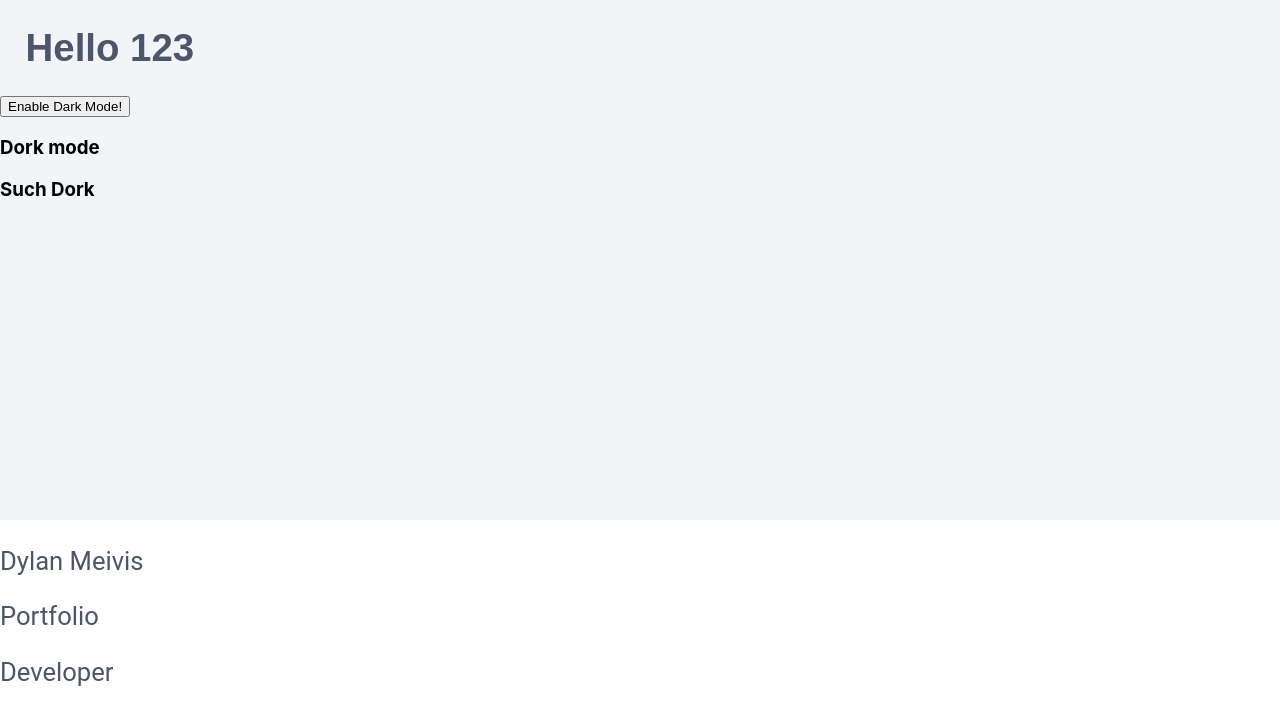
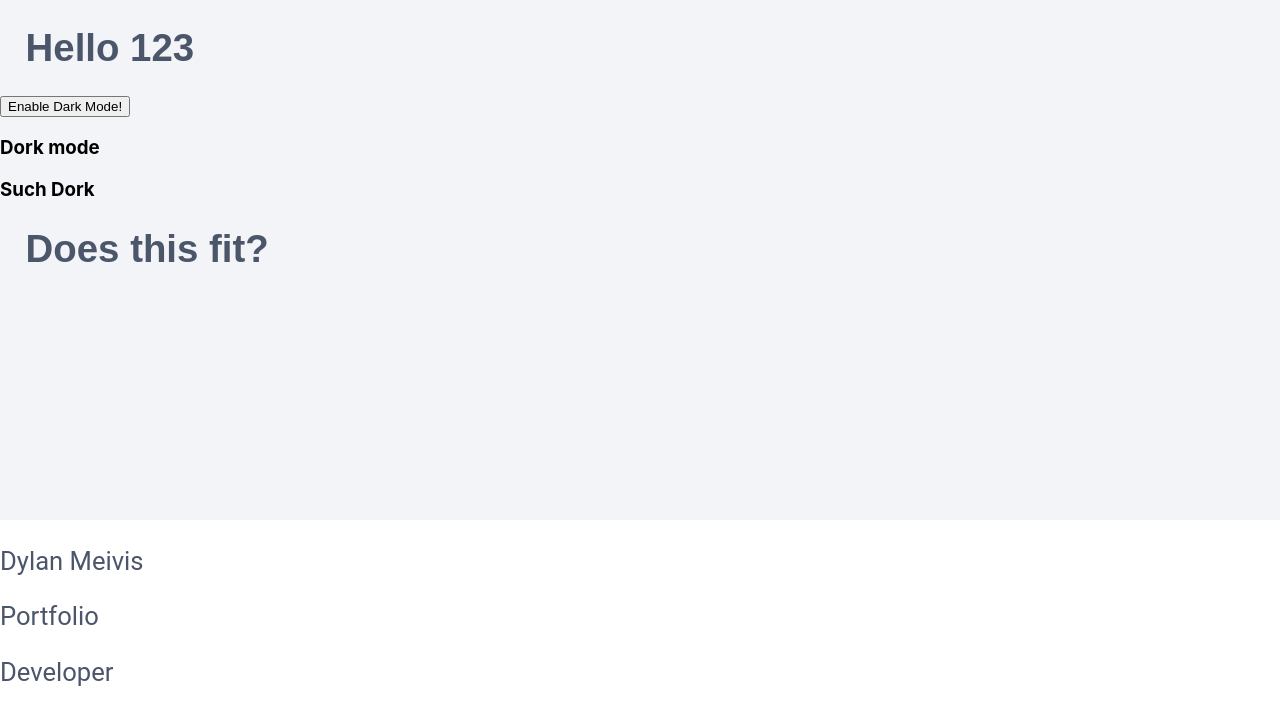
Before and after one commit to DylanMeivis/Portfolio, a React (Create React App) app: page / in a window 1280 px wide. Shown: the top 724 px of the page. Built offline with nearby package versions, Linux system fonts and the light colour scheme.

Commit message:
Update App.js

```diff
--- a/src/App.js
+++ b/src/App.js
@@ -12,6 +12,7 @@ function App() {
             <button onClick={handleThemeChange}>Enable Dark Mode!</button>
             <h3>Dork mode</h3>
             <h3>Such Dork</h3>
+            <h1>Does this fit?</h1>
         </div>
         <div className="InformationHeader">
             <h3>Dylan Meivis</h3>
```
